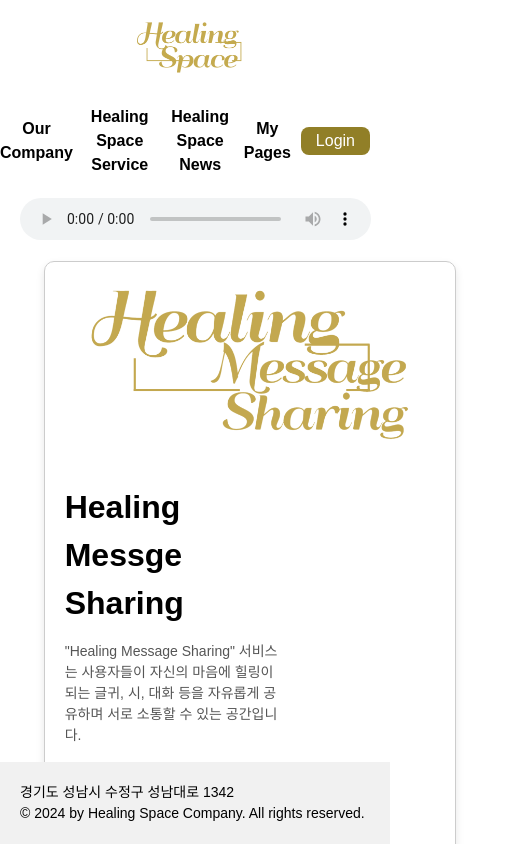
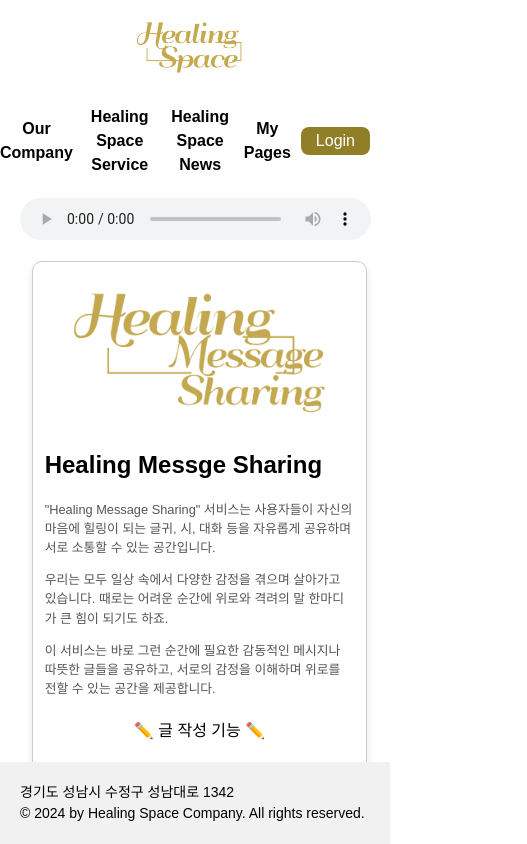
Before and after one commit to passionryu/Healing-Space-Front, a React (Vite) app: page /healing-program in a window 390 px wide. Shown: the top 844 px of the page, 527 px wide, since content can reach past the window. Built offline with nearby package versions, Linux system fonts and the light colour scheme; no server answers.

Commit message:
[fix] 힐링 프로그램 모바일 대응 좌우 넓이 문제 해결

```diff
--- a/src/pages/HealingProgram.jsx
+++ b/src/pages/HealingProgram.jsx
@@ -9,9 +9,8 @@ const HealingProgram = () => {
 
       <div className="heal-card">
         <Link to="/healing-message-list">
-          <div>
+
             <img src="../src/assets/images/healingmessagesharing.png" alt="이미지" />
-          </div>
 
           <div className="card-text">
 
--- a/src/styles/HealingProgram.css
+++ b/src/styles/HealingProgram.css
@@ -43,21 +43,21 @@
 
 @media (max-width : 768px){
   .healing-community-container {
-    margin-top: 18vh;
+    margin-top: 20vh;
     display: grid;
-    width: 100vw;
+    width: 100%;
     /*flex-direction: row;  /* 카드들을 가로로 배치 */
     /*align-items: center;  /* 세로(수직) 중앙 정렬 */
     /*justify-content: center; /* 가로(수평) 중앙 정렬 */
-    gap: 3vh;               /* 카드들 사이에 간격 추가 */
-    padding: 2vh 3vw;           /* 컨테이너 여백 */
+    gap: 2.5vh;               /* 카드들 사이에 간격 추가 */
+    padding: 0vh 0vw 0vh 0vw;           /* 컨테이너 여백 */
   }
 
   .heal-card {
     display: row;
-    width: 95vw;            /* 카드 너비 */
+    width: 95%;            /* 카드 너비 */
     height: auto;
-    padding: 1vh vw;           /* 카드 안쪽 여백 */
+    padding: 1vh 3vw;           /* 카드 안쪽 여백 */
     border: 1px solid #ccc; /* 카드 테두리 */
     border-radius: 10px;     /* 카드 모서리 둥글게 */
     box-shadow: 0 4px 8px rgba(0, 0, 0, 0.1); /* 그림자 효과 */
@@ -67,8 +67,8 @@
   }
 
   .heal-card img {
-
-    width : 85vw;
+    margin-top : 2vh;
+    width : 85%;
     height: auto;
   }
 
@@ -76,14 +76,19 @@
     transform: scale(1.05);  /* 호버 시 5% 커지도록 설정 */
   }
 
-  .heal-card h3 {
-    margin-bottom: 10px;    /* 카드 제목과 본문 사이 간격 */
-    font-size: 2rem;      /* 글자 크기 조정 */
+  .card-text{
+    width: 100%;
+  }
+
+  .card-text h3 {
+    width: 100%;
+    margin-bottom: 2vh;    /* 카드 제목과 본문 사이 간격 */
+    font-size: 1.5rem;      /* 글자 크기 조정 */
     /* font-family: "Playfair Display", serif; */
   }
 
-  .heal-card p {
-    font-size: 14px;
+  .card-text p {
+    font-size: 0.8rem;
     color: #555;            /* 텍스트 색상 */
   }
 
```
